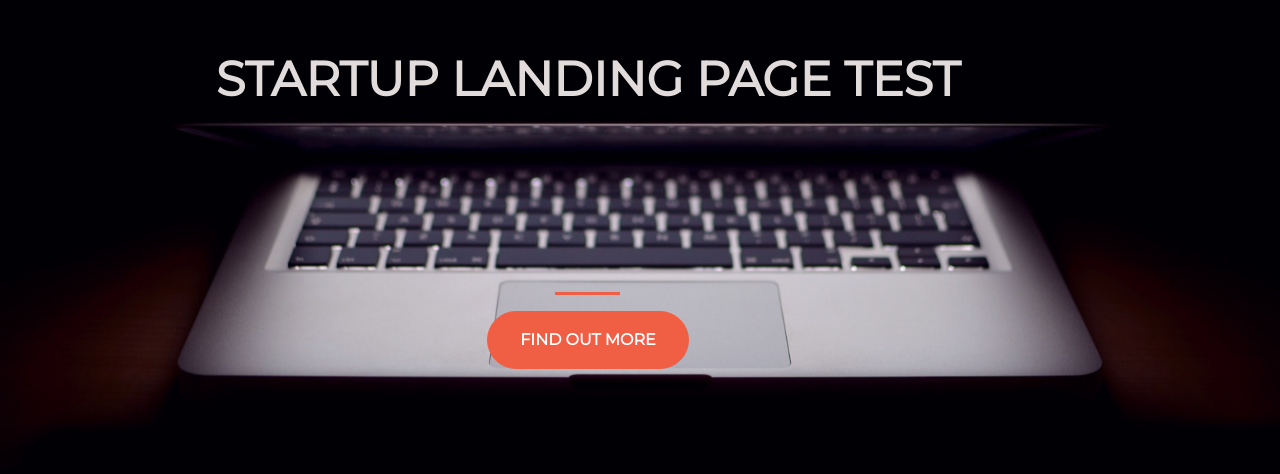
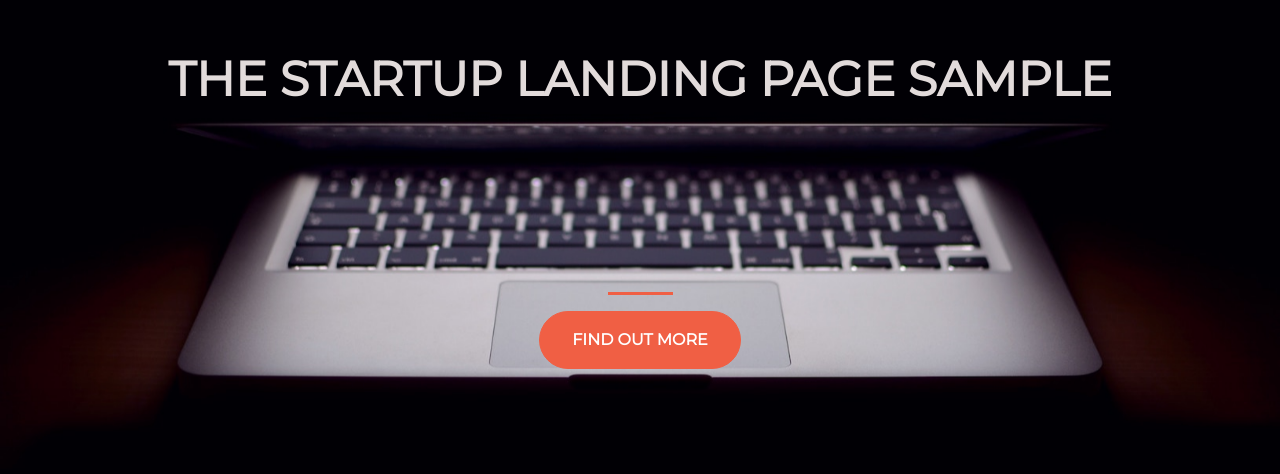
Before and after one commit to jhanril/startup, a plain HTML site: page index.html in a window 1280 px wide. Shown: the part 190-664 px from the top of the page. Drawn offline with Linux system fonts and the light colour scheme.

Commit message:
changing text again

```diff
--- a/index.html
+++ b/index.html
@@ -18,7 +18,7 @@
     <div class="container d-flex align-items-center h-100">
       <div class="row">
         <header class="text-center col-12">
-          <h1 class="text-uppercase"><strong>Startup Landing Page Test</strong></h1>
+          <h1 class="text-uppercase"><strong>The Startup Landing Page Sample</strong></h1>
         </header>
         <section class="buffer col-12"></section>
         <section class="text-center col-12">
```
